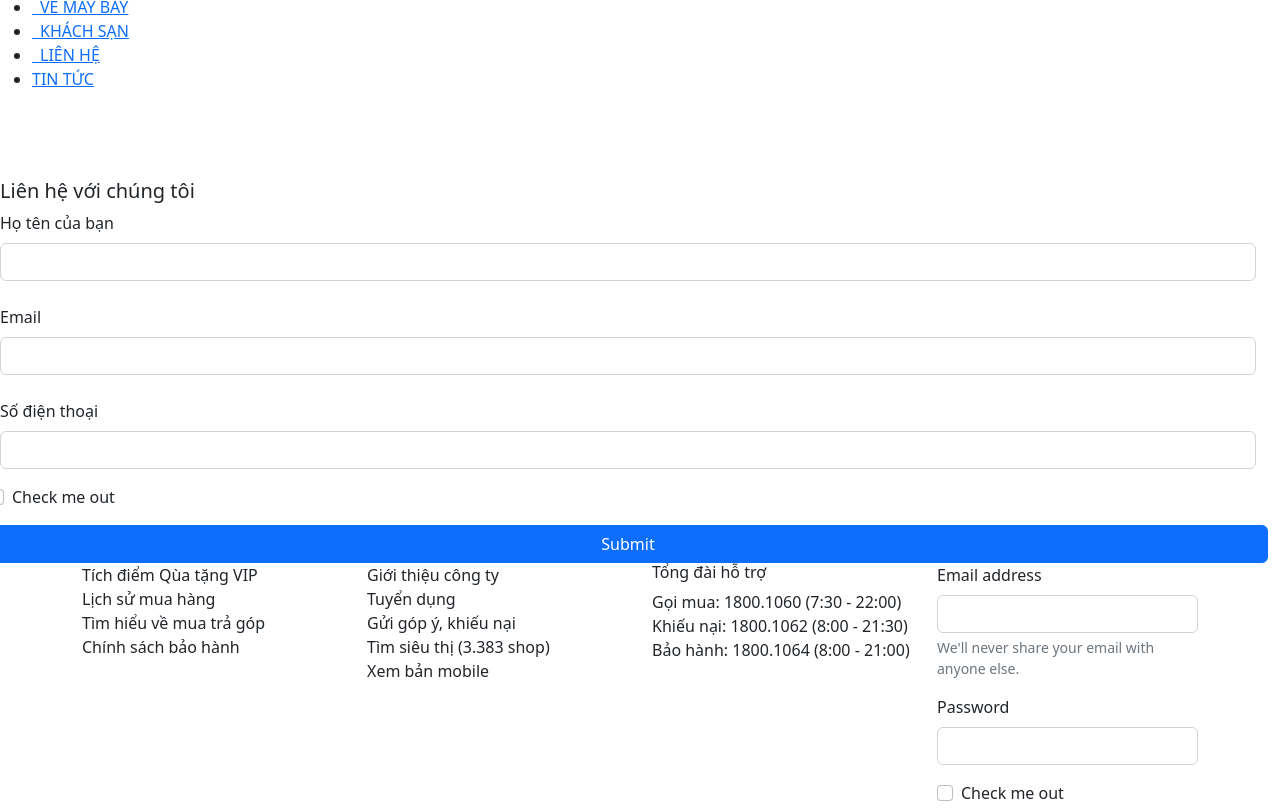
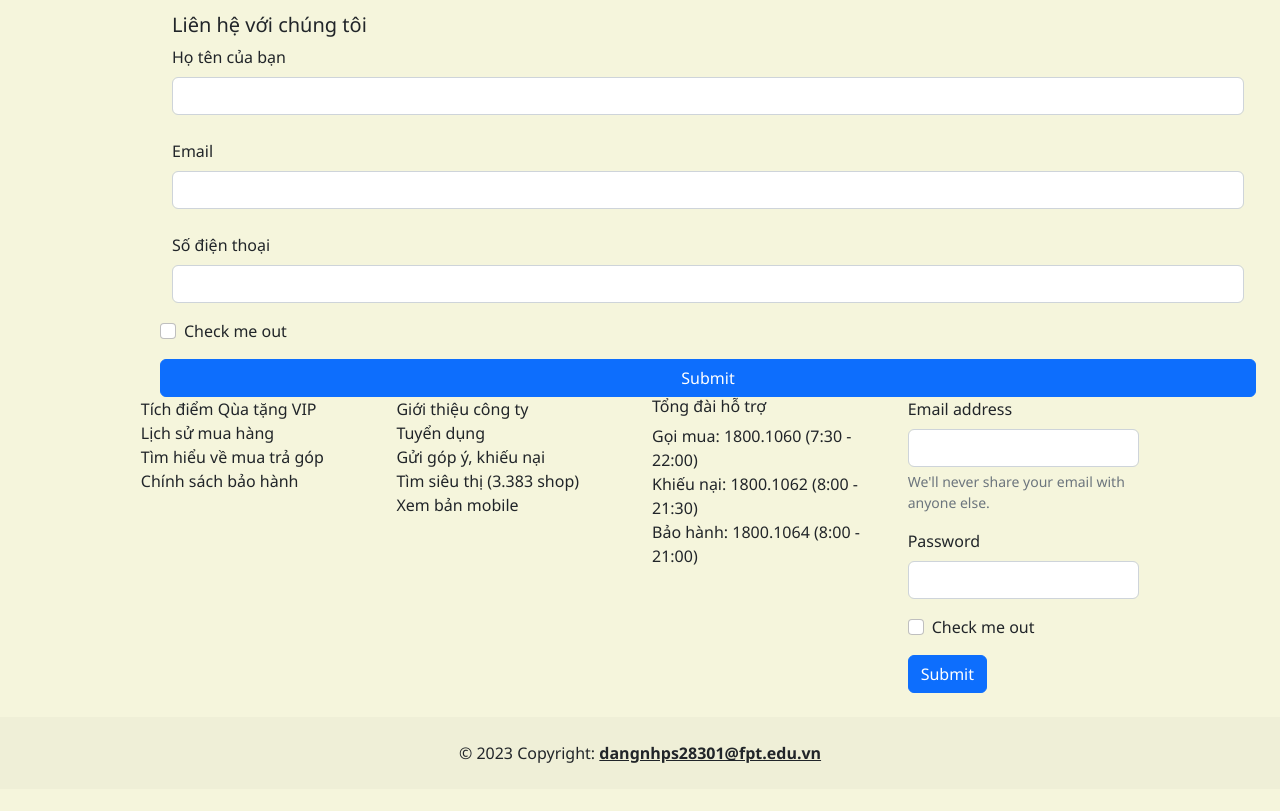
Before and after one commit to Gia-Tri/asm_full, a plain HTML site: page lienhe.html in a window 1280 px wide. Shown: the part 129-940 px from the top of the page. Drawn offline with nearby package versions, Linux system fonts and the light colour scheme; the site is published under a folder, as on GitHub Pages, so addresses that start at the root find nothing.

Commit message:
Update lienhe.html

```diff
--- a/lienhe.html
+++ b/lienhe.html
@@ -10,7 +10,7 @@
 <meta name="viewport" content="width=device-width, initial-scale=1">
 <link rel="stylesheet" href="https://cdnjs.cloudflare.com/ajax/libs/font-awesome/4.7.0/css/font-awesome.min.css">
 <title>Document</title>
-<link rel="stylesheet" href="/lienhe.css">
+<link rel="stylesheet" href="lienhe.css">
 </head>
 <body>
   <header>
```
